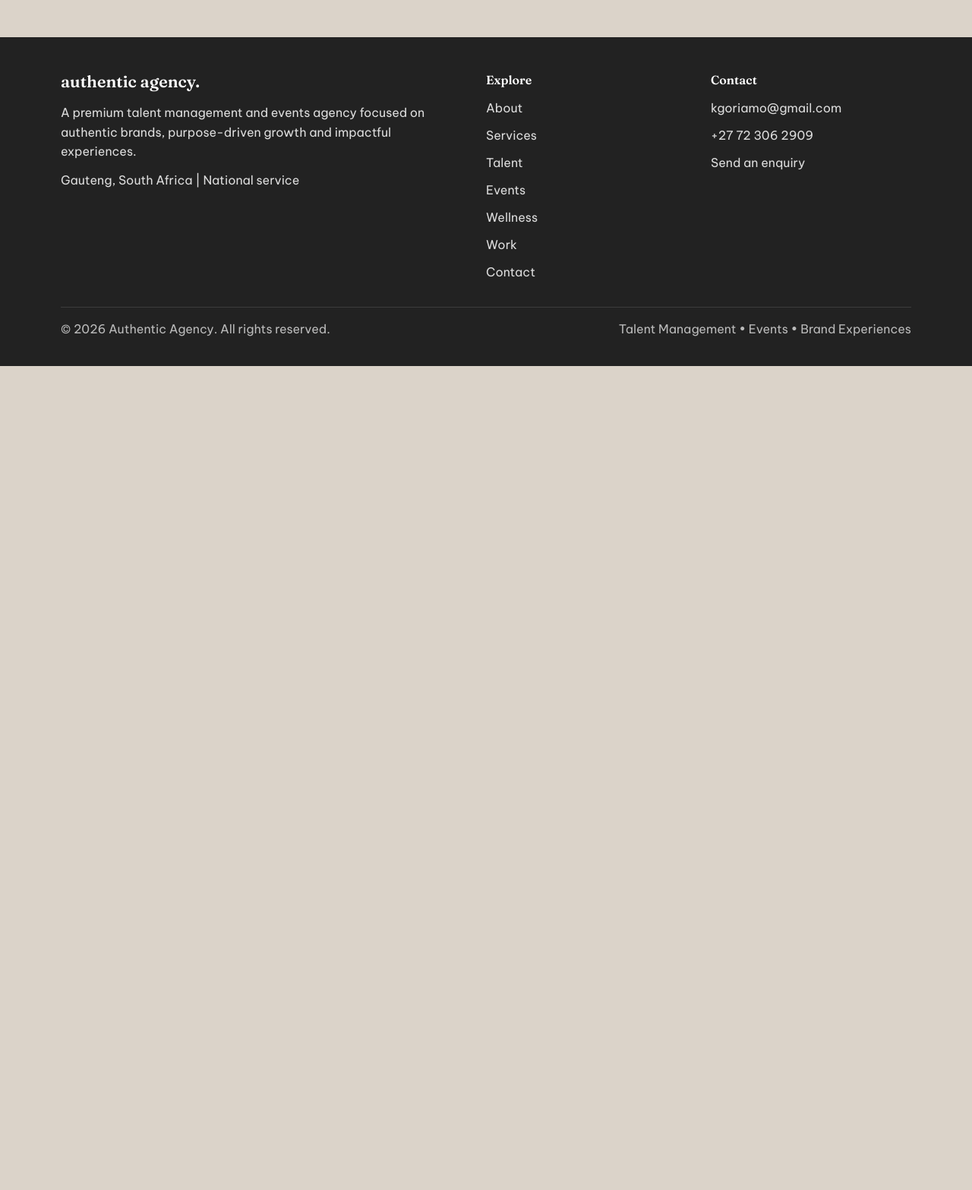
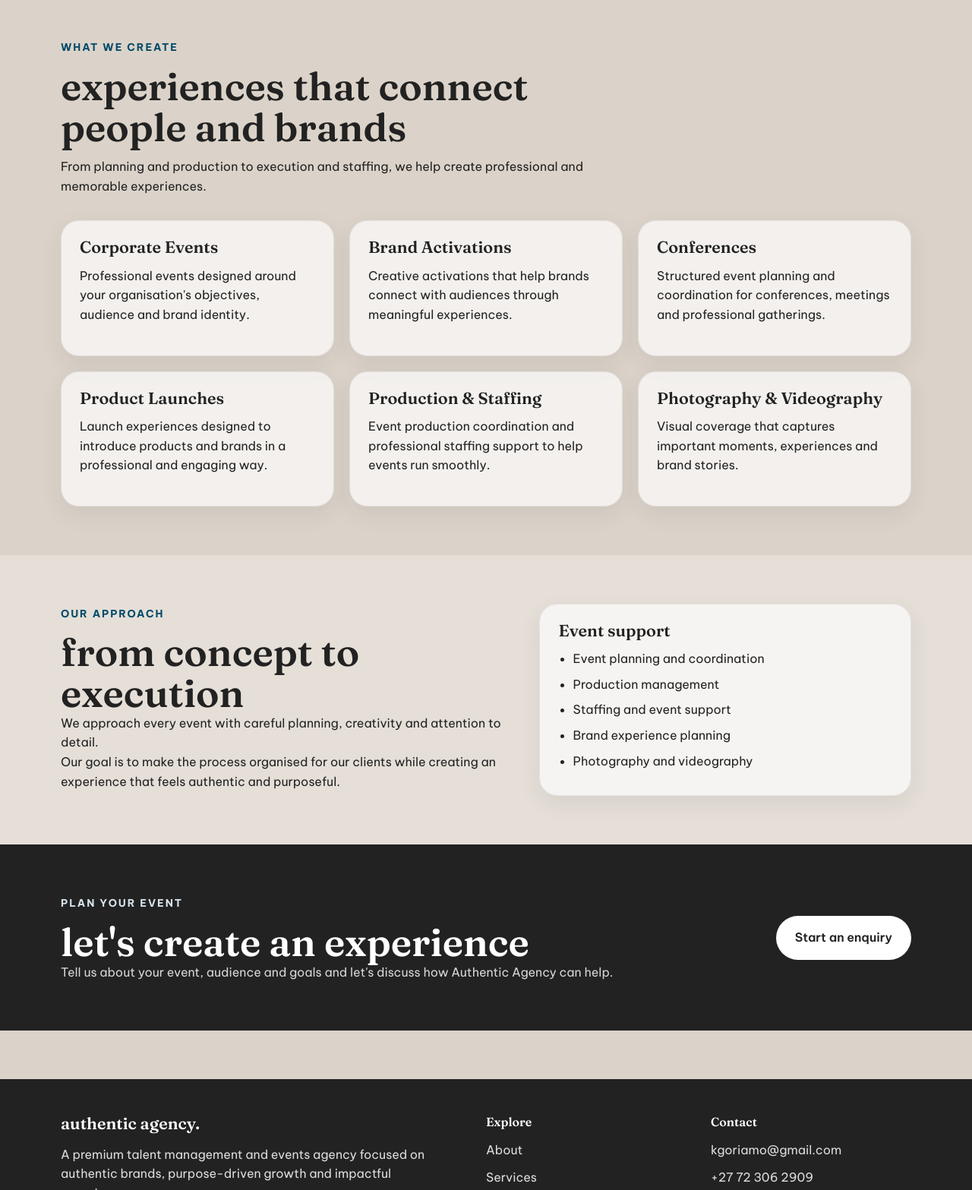
Before and after one commit to Smallboy08/AUTHENTIC-AGENCY1, a plain HTML site: page Events.html in a window 1280 px wide. Shown: the part 340-1907 px from the top of the page at 76% size. Before the commit the page ends 822 px from the top, so only its background shows below. Drawn offline with Linux system fonts and the light colour scheme.

Commit message:
Update Events.html

```diff
--- a/Events.html
+++ b/Events.html
@@ -3,80 +3,410 @@
 <head>
   <meta charset="UTF-8">
   <meta name="viewport" content="width=device-width, initial-scale=1.0">
+
   <title>Events &amp; Experiences | Authentic Agency</title>
-  <meta name="description" content="Corporate events, brand activations, production, staffing, photography and videography.">
+
+  <meta
+    name="description"
+    content="Corporate events, brand activations, production, staffing, photography and videography."
+  >
+
   <link rel="icon" href="favicon.svg" type="image/svg+xml">
-  <link href="https://fonts.googleapis.com/css2?family=Be+Vietnam+Pro:wght@400;500;600;700&family=Fraunces:opsz,wght@9..144,500;9..144,600&display=swap" rel="stylesheet">
+
+  <link
+    href="https://fonts.googleapis.com/css2?family=Be+Vietnam+Pro:wght@400;500;600;700&family=Fraunces:opsz,wght@9..144,500;9..144,600&display=swap"
+    rel="stylesheet"
+  >
+
   <link rel="stylesheet" href="css/styles.css">
 </head>
+
 <body>
+
   <a class="skip-link" href="#main">Skip to content</a>
 
+  <!-- HEADER -->
   <header class="site-header">
+
     <div class="container header-inner">
-      <a href="index.html" class="brand">authentic <strong>agency.</strong></a>
-      <button class="nav-toggle" aria-controls="site-nav" aria-expanded="false">Menu</button>
-      <nav class="site-nav" id="site-nav" aria-label="Main navigation">
+
+      <a href="index.html" class="brand">
+        <img
+          src="assets/images/logo/logo-wellness-transparent.png"
+          alt="Authentic Wellness"
+          class="brand-logo"
+        >
+      </a>
+
+      <button
+        class="nav-toggle"
+        aria-controls="site-nav"
+        aria-expanded="false">
+        Menu
+      </button>
+
+      <nav
+        class="site-nav"
+        id="site-nav"
+        aria-label="Main navigation">
+
         <ul class="menu">
+
           <li><a href="index.html">Home</a></li>
-          <li><a href="about.html">About</a></li>
-          <li><a href="services.html">Services</a></li>
-          <li><a href="talent.html">Talent</a></li>
-          <li><a href="events.html">Events</a></li>
-          <li><a href="wellness.html">Wellness</a></li>
-          <li><a href="portfolio.html">Work</a></li>
-          <li><a href="contact.html">Contact</a></li>
+          <li><a href="About.html">About</a></li>
+          <li><a href="Services.html">Services</a></li>
+          <li><a href="Talent.html">Talent</a></li>
+          <li><a href="Events.html">Events</a></li>
+          <li><a href="Wellness.html">Wellness</a></li>
+          <li><a href="Portfolio.html">Work</a></li>
+          <li><a href="Contact.html">Contact</a></li>
+
         </ul>
+
       </nav>
+
     </div>
+
   </header>
 
+
+  <!-- MAIN -->
   <main id="main">
+
     <section class="page-hero">
+
       <div class="container">
-        <span class="kicker">Authentic Events</span>
-        <h1>events &amp; experiences.</h1>
-        <p>Corporate events, brand activations, production, staffing, photography and videography.</p>
+
+        <span class="kicker">
+          Authentic Events
+        </span>
+
+        <h1>
+          events &amp; experiences.
+        </h1>
+
+        <p>
+          Corporate events, brand activations, production, staffing,
+          photography and videography.
+        </p>
+
       </div>
+
     </section>
+
+
+    <section class="section">
+
+      <div class="container">
+
+        <div class="section-head">
+
+          <span class="kicker">
+            What we create
+          </span>
+
+          <h2>
+            experiences that connect people and brands
+          </h2>
+
+          <p>
+            From planning and production to execution and staffing,
+            we help create professional and memorable experiences.
+          </p>
+
+        </div>
+
+
+        <div class="grid-3">
+
+          <article class="card">
+
+            <h3>
+              Corporate Events
+            </h3>
+
+            <p>
+              Professional events designed around your organisation's
+              objectives, audience and brand identity.
+            </p>
+
+          </article>
+
+
+          <article class="card">
+
+            <h3>
+              Brand Activations
+            </h3>
+
+            <p>
+              Creative activations that help brands connect with
+              audiences through meaningful experiences.
+            </p>
+
+          </article>
+
+
+          <article class="card">
+
+            <h3>
+              Conferences
+            </h3>
+
+            <p>
+              Structured event planning and coordination for
+              conferences, meetings and professional gatherings.
+            </p>
+
+          </article>
+
+
+          <article class="card">
+
+            <h3>
+              Product Launches
+            </h3>
+
+            <p>
+              Launch experiences designed to introduce products and
+              brands in a professional and engaging way.
+            </p>
+
+          </article>
+
+
+          <article class="card">
+
+            <h3>
+              Production &amp; Staffing
+            </h3>
+
+            <p>
+              Event production coordination and professional staffing
+              support to help events run smoothly.
+            </p>
+
+          </article>
+
+
+          <article class="card">
+
+            <h3>
+              Photography &amp; Videography
+            </h3>
+
+            <p>
+              Visual coverage that captures important moments,
+              experiences and brand stories.
+            </p>
+
+          </article>
+
+        </div>
+
+      </div>
+
+    </section>
+
+
+    <section class="section section-alt">
+
+      <div class="container split">
+
+        <div>
+
+          <span class="kicker">
+            Our approach
+          </span>
+
+          <h2>
+            from concept to execution
+          </h2>
+
+          <p>
+            We approach every event with careful planning,
+            creativity and attention to detail.
+          </p>
+
+          <p>
+            Our goal is to make the process organised for our
+            clients while creating an experience that feels
+            authentic and purposeful.
+          </p>
+
+        </div>
+
+
+        <div class="card">
+
+          <h3>
+            Event support
+          </h3>
+
+          <ul class="list">
+
+            <li>
+              Event planning and coordination
+            </li>
+
+            <li>
+              Production management
+            </li>
+
+            <li>
+              Staffing and event support
+            </li>
+
+            <li>
+              Brand experience planning
+            </li>
+
+            <li>
+              Photography and videography
+            </li>
+
+          </ul>
+
+        </div>
+
+      </div>
+
+    </section>
+
+
+    <section class="section section-dark">
+
+      <div class="container cta-panel">
+
+        <div>
+
+          <span class="kicker light">
+            Plan your event
+          </span>
+
+          <h2>
+            let's create an experience
+          </h2>
+
+          <p>
+            Tell us about your event, audience and goals and let's
+            discuss how Authentic Agency can help.
+          </p>
+
+        </div>
+
+        <a
+          class="btn btn-light"
+          href="Contact.html">
+          Start an enquiry
+        </a>
+
+      </div>
+
+    </section>
+
   </main>
 
+
+  <!-- FOOTER -->
   <footer class="site-footer">
+
     <div class="container">
+
       <div class="footer-grid">
+
         <div>
-          <h3>authentic agency.</h3>
-          <p>A premium talent management and events agency focused on authentic brands, purpose-driven growth and impactful experiences.</p>
-          <p>Gauteng, South Africa | National service</p>
+
+          <h3>
+            authentic agency.
+          </h3>
+
+          <p>
+            A premium talent management and events agency focused on
+            authentic brands, purpose-driven growth and impactful
+            experiences.
+          </p>
+
+          <p>
+            Gauteng, South Africa | National service
+          </p>
+
         </div>
+
+
         <div>
-          <h4>Explore</h4>
+
+          <h4>
+            Explore
+          </h4>
+
           <ul class="footer-list">
-            <li><a href="about.html">About</a></li>
-            <li><a href="services.html">Services</a></li>
-            <li><a href="talent.html">Talent</a></li>
-            <li><a href="events.html">Events</a></li>
-            <li><a href="wellness.html">Wellness</a></li>
-            <li><a href="portfolio.html">Work</a></li>
-            <li><a href="contact.html">Contact</a></li>
+
+            <li><a href="About.html">About</a></li>
+            <li><a href="Services.html">Services</a></li>
+            <li><a href="Talent.html">Talent</a></li>
+            <li><a href="Events.html">Events</a></li>
+            <li><a href="Wellness.html">Wellness</a></li>
+            <li><a href="Portfolio.html">Work</a></li>
+            <li><a href="Contact.html">Contact</a></li>
+
           </ul>
+
         </div>
+
+
         <div>
-          <h4>Contact</h4>
+
+          <h4>
+            Contact
+          </h4>
+
           <ul class="footer-list">
-            <li><a href="mailto:kgoriamo@gmail.com">kgoriamo@gmail.com</a></li>
-            <li><a href="tel:+27723062909">+27 72 306 2909</a></li>
-            <li><a href="contact.html">Send an enquiry</a></li>
+
+            <li>
+              <a href="mailto:kgoriamo@gmail.com">
+                kgoriamo@gmail.com
+              </a>
+            </li>
+
+            <li>
+              <a href="tel:+27723062909">
+                +27 72 306 2909
+              </a>
+            </li>
+
+            <li>
+              <a href="Contact.html">
+                Send an enquiry
+              </a>
+            </li>
+
           </ul>
+
         </div>
+
       </div>
+
+
       <div class="footer-bottom">
-        <p>© <span id="year"></span> Authentic Agency. All rights reserved.</p>
-        <p>Talent Management • Events • Brand Experiences</p>
+
+        <p>
+          © <span id="year"></span> Authentic Agency.
+          All rights reserved.
+        </p>
+
+        <p>
+          Talent Management • Events • Brand Experiences
+        </p>
+
       </div>
+
     </div>
+
   </footer>
 
+
   <script src="js/main.js"></script>
+
 </body>
 </html>
```
